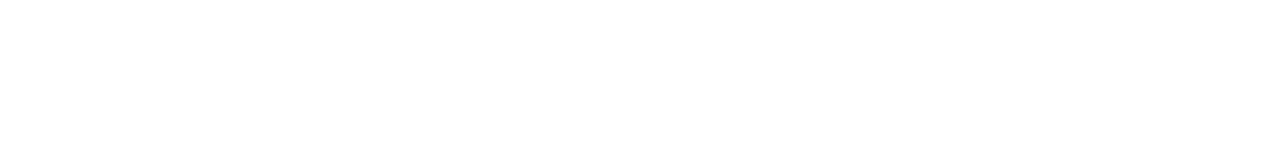
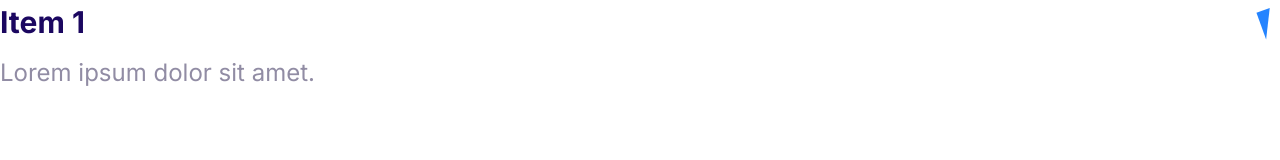
Before and after one commit to Asad-Ahmed-Yusuf/html-website, a plain HTML site: page index.html in a window 1280 px wide. Drawn offline with Linux system fonts and the light colour scheme.

Commit message:
Collapsible.

```diff
--- a/CSS/styles.css
+++ b/CSS/styles.css
@@ -153,28 +153,37 @@ a {
   }
 }
 
+/* Icons */
 .icon {
   width: 40px;
   height: 40px;
 }
+
 .icon--small {
   width: 30px;
   height: 30px;
 }
+
 .icon--primary {
   fill: var(--color-primary);
 }
+
 .icon--white {
   fill: #fff;
 }
+
 .icon-container {
-  background-color: #f3f9fa;
+  background: #f3f9fa;
   width: 64px;
   height: 64px;
   border-radius: 100%;
   display: inline-flex;
+  justify-content: center;
   align-items: center;
-  justify-content: center;
+}
+
+.icon-container--accent {
+  background: var(--color-accent);
 }
 
 /* Buttons */
@@ -490,3 +499,35 @@ a {
     margin: 0 2rem;
   }
 }
+
+/* Collapsible */
+
+.collapsible__header {
+  display: flex;
+  justify-content: space-between;
+}
+.collapsible__heading {
+  margin-top: 0;
+  font-size: 3rem;
+}
+
+.collapsible__chevron {
+  transform: rotate(45deg);
+  transition: transform 0.3s;
+}
+
+.collapsible__content {
+  max-height: 0;
+  overflow: hidden;
+  transition: all 0.3s;
+  opacity: 0;
+}
+
+.collapsible--expanded .collapsible__chevron {
+  transform: rotate(115deg);
+}
+
+.collapsible--expanded .collapsible__content {
+  max-height: 100vh;
+  opacity: 1;
+}
--- a/index.html
+++ b/index.html
@@ -14,5 +14,17 @@
     <link rel="stylesheet" href="CSS/styles.css" />
     <title>Document</title>
   </head>
-  <body></body>
+  <body>
+    <div class="collapsible collapsible--expanded">
+      <header class="collapsible__header">
+        <h2 class="collapsible__heading">Item 1</h2>
+
+        <svg class="icon icon--primary collapsible__chevron">
+          <use xlink:href="CSS/images/sprite.svg#tick"></use>
+        </svg>
+      </header>
+      <div class="collapsible__content">Lorem ipsum dolor sit amet.</div>
+    </div>
+    <script src="js/main.js"></script>
+  </body>
 </html>
--- /dev/null
+++ b/js/main.js
@@ -0,0 +1,6 @@
+const collapsibles = document.querySelectorAll(".collapsible");
+collapsibles.forEach((item) =>
+  item.addEventListener("click", function () {
+    this.classList.toggle("collapsible--expanded");
+  })
+);
```
Also changed, not shown: CSS/components/collapsible.html (added, +11 -0 lines), CSS/components/icons.html (+1 -1 lines), CSS/images/chevron.svg (added).
